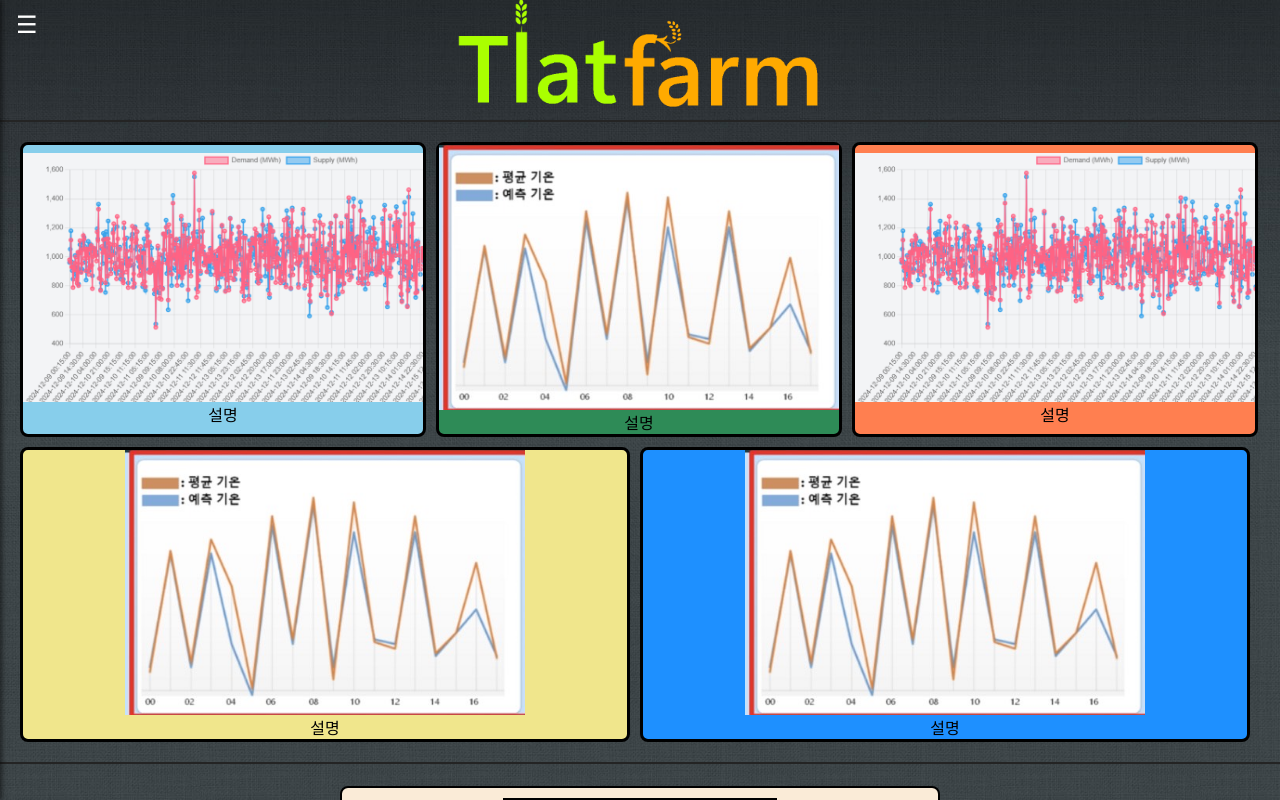
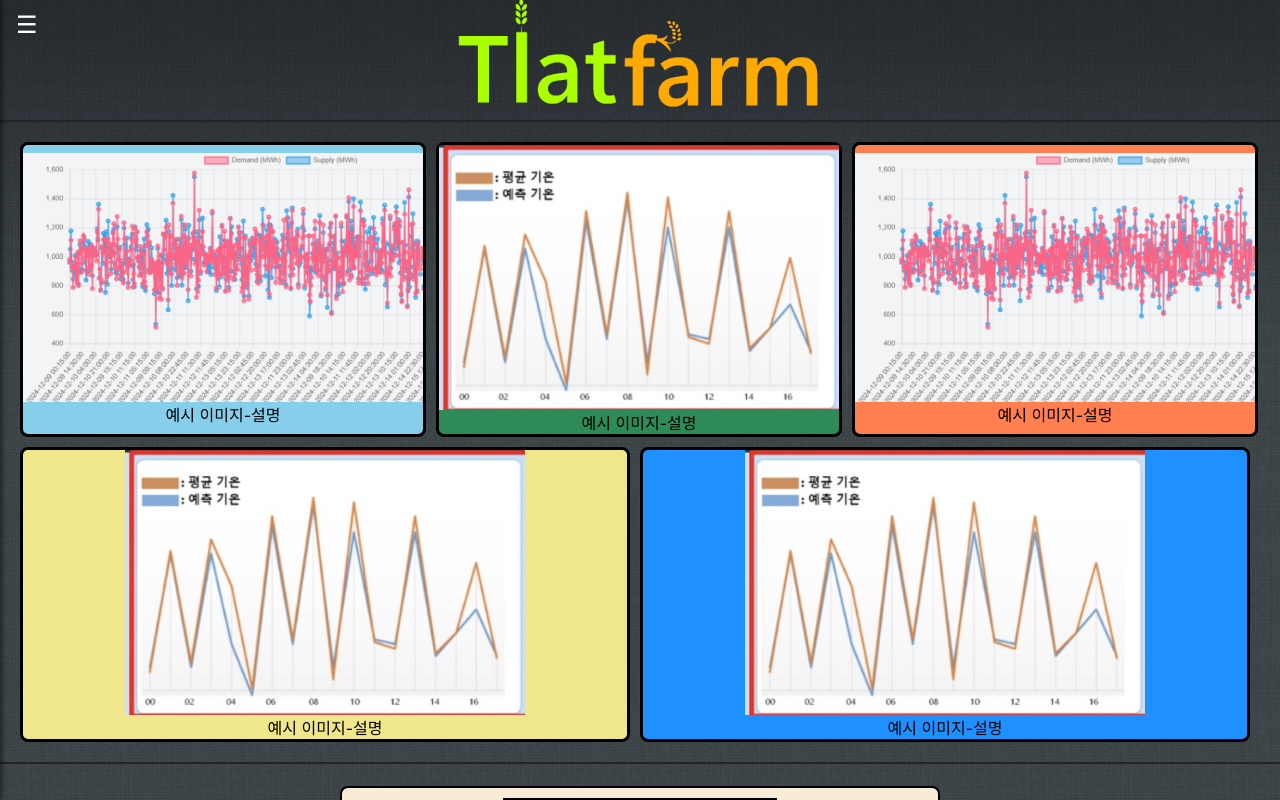
Before and after one commit to TurbineCrewGit/Tlatfarm, a React (Create React App) app in the folder ds/: page /clebinepage in a window 1280 px wide. Built offline with nearby package versions, Linux system fonts and the light colour scheme; no server answers.

Commit message:
refactor: FileSelector 컴포넌트, FileUpload 파일 분리

```diff
--- a/ds/src/2_Clebinepage.js
+++ b/ds/src/2_Clebinepage.js
@@ -45,23 +45,23 @@ function Clebine() {
         <main className="main-container">
           <div className="section" style={{background: "skyblue"}}>
             <img src={graph} alt="graph" width='400px' />
-            <span>설명</span>
+            <span>예시 이미지-설명</span>
           </div>
           <div className="section" style={{background: "seagreen"}}>
             <img src={graph2} alt="graph2" width="400px" />
-            <span>설명</span>
+            <span>예시 이미지-설명</span>
           </div>
           <div className="section" style={{background: "coral"}}>
             <img src={graph} alt="graph" width='400px' />
-            <span>설명</span>
+            <span>예시 이미지-설명</span>
           </div>
           <div className="section" style={{background: "khaki"}}>
             <img src={graph2} alt="graph2" width="400px" />
-            <span>설명</span>
+            <span>예시 이미지-설명</span>
           </div>
           <div className="section" style={{background: "dodgerblue"}}>
             <img src={graph2} alt="graph2" width="400px" />
-            <span>설명</span>
+            <span>예시 이미지-설명</span>
           </div>
         </main>
 
```
Also changed, not shown: ds/src/Components/FileSelector.js (added, +28 -0 lines), ds/src/Styles/Clebine.css (line endings or trailing spaces).
